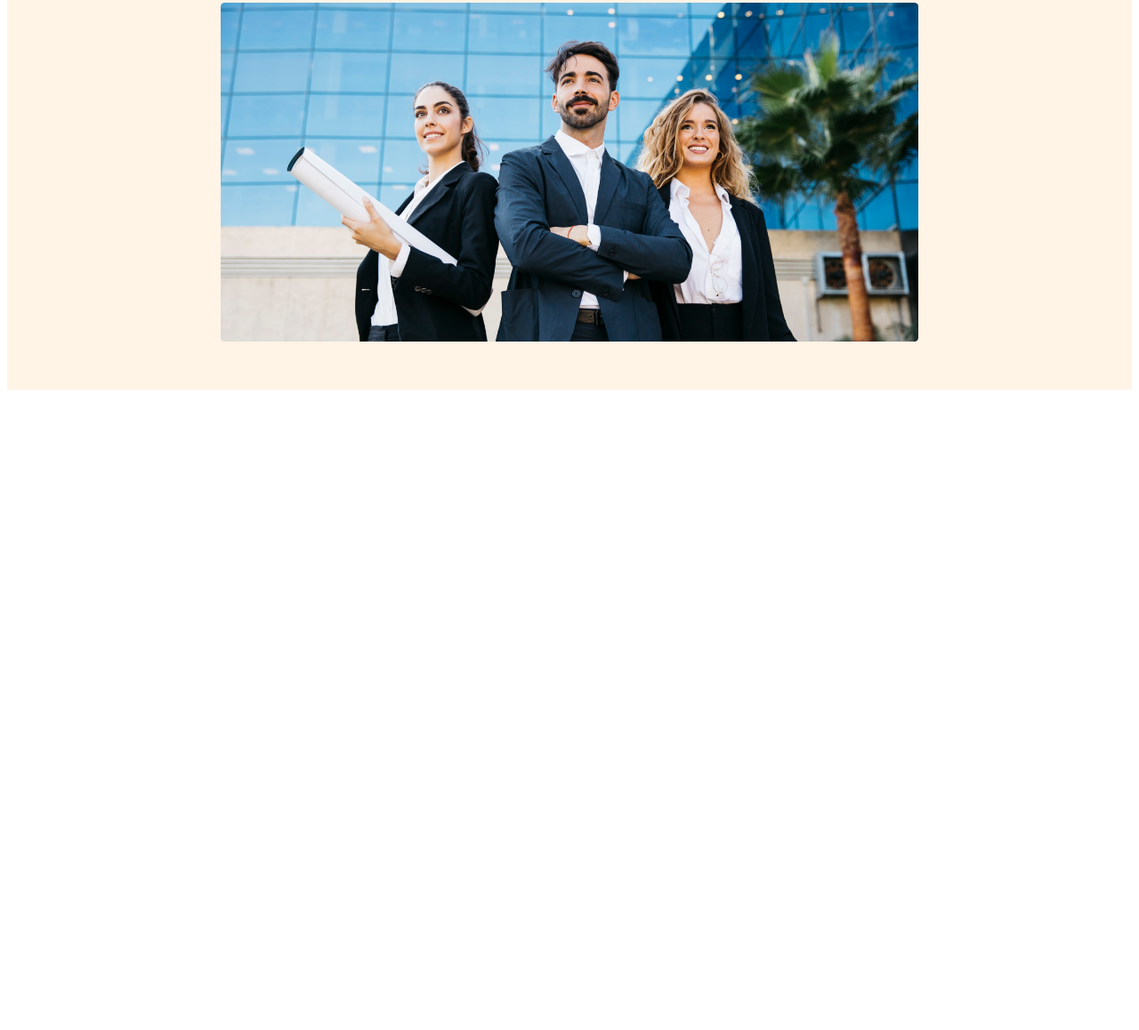
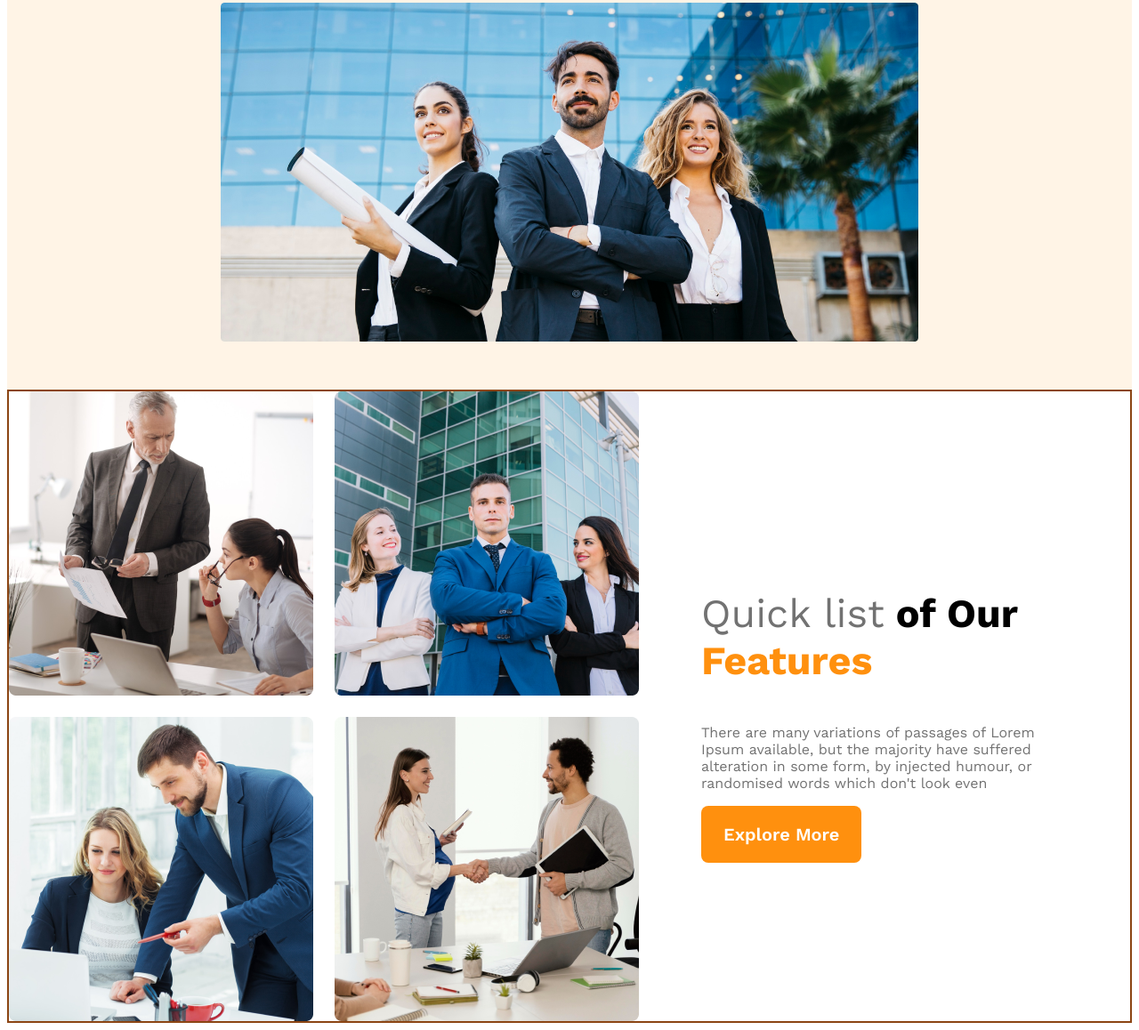
Before and after one commit to Miraj-0022/architect, a plain HTML site: page index.html in a window 1280 px wide. Shown: the part 573-1731 px from the top of the page at 89% size. Before the commit the page ends 1019 px from the top, so only its background shows below. Drawn offline with nearby package versions, Linux system fonts and the light colour scheme.

Commit message:
team content added

```diff
--- a/index.html
+++ b/index.html
@@ -30,7 +30,19 @@
 
     </header>
     <main>
-
+        <section class="team-container">
+            <div class="team-img">
+                <img src="images/team1.png" alt="">
+                <img src="images/team2.png" alt="">
+                <img src="images/team3.png" alt="">
+                <img src="images/team4.png" alt="">
+            </div>
+            <div class="team-content">
+                <h3 class="team-title"><span class="quick-list">Quick list</span> <span>of Our</span> <span class="text-feature">Features</span></h3>
+                <p class="team-description">There are many variations of passages of Lorem Ipsum available, but the majority have suffered alteration in some form, by injected humour, or randomised words which don't look even</p>
+                <button class="btn-primary">Explore More</button>
+            </div>
+        </section>
     </main>
     <footer>
 
--- a/styles/style.css
+++ b/styles/style.css
@@ -91,3 +91,37 @@ li>a {
     }
 
 }
+/* Main style */
+
+main{
+    border: 2px solid saddlebrown;
+    max-width: 1440px;
+    margin: 0 auto;
+}
+.team-container{
+    display: flex;
+    align-items: center;
+}
+.team-img{
+    display: grid;
+    grid-template-columns: repeat(2, 1fr);
+    gap: 1.5rem;
+}
+.team-content{
+    padding-left: 70px;
+    padding-right: 70px;
+}
+.team-title{
+    font-size: 2.8rem;
+    font-weight: 700;
+}
+.quick-list{
+    color: #727272;
+    font-weight: 500;
+}
+.text-feature{
+    color: #FF900E;
+}
+.team-description{
+    color: #727272;
+}
```
